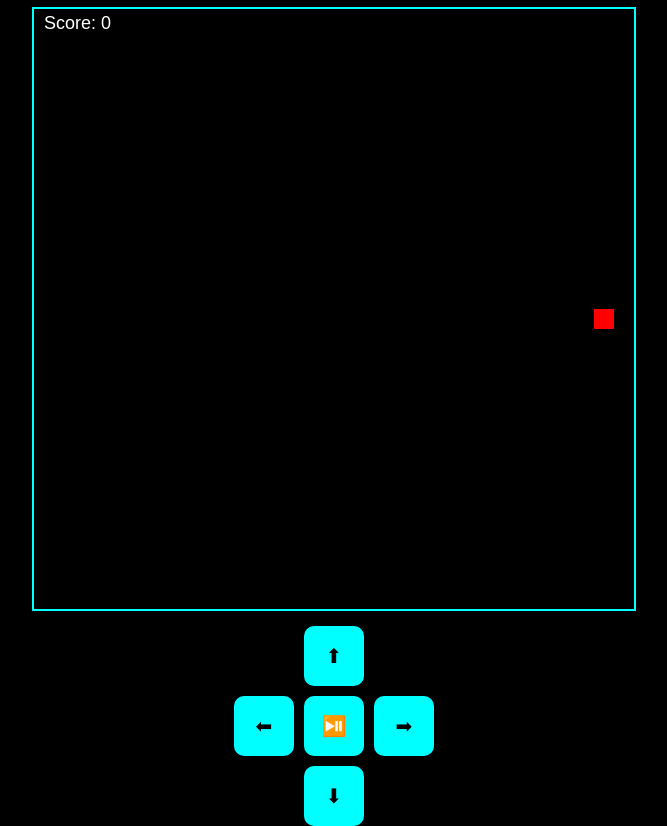
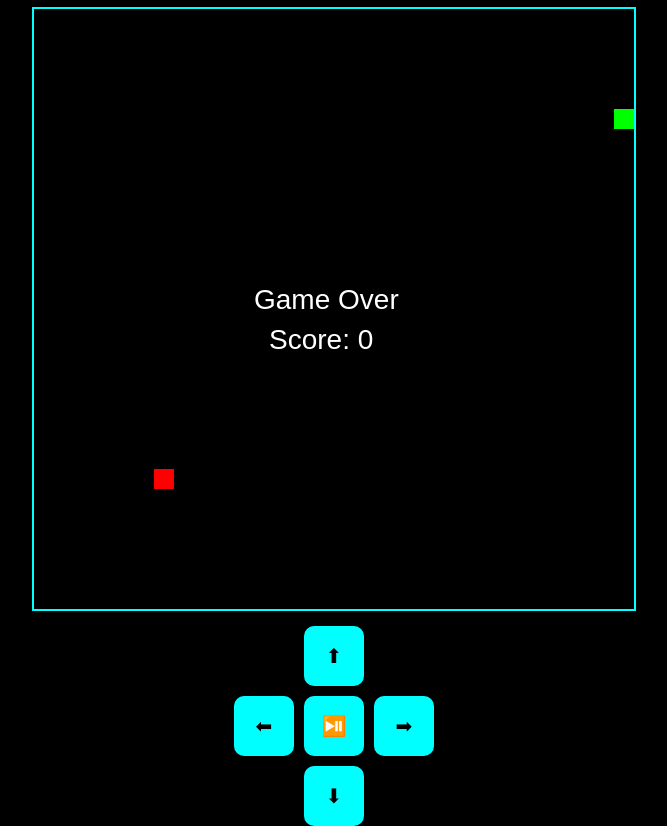
Before and after one commit to sahgyanshankar143-star/First_Portfolio, a plain HTML site: page Snake Game.html in a window 1280 px wide. Shown: the part 41-867 px from the top of the page, without its empty margins (306-973 px from the left). Drawn offline with Linux system fonts and the light colour scheme.

Commit message:
Update Snake Game.html

```diff
--- a/Snake Game.html
+++ b/Snake Game.html
@@ -14,11 +14,11 @@
     align-items: center;
     color: white;
     font-family: Arial;
+    touch-action: none;
+    overflow: hidden;
   }
 
-  h2 {
-    margin: 10px 0;
-  }
+  h2 { margin: 10px 0; }
 
   canvas {
     width: 90vw;
@@ -65,7 +65,11 @@
 </div>
 
 <script>
-/* ===== CANVAS SETUP ===== */
+/* ===== SOUND EFFECTS ===== */
+const eatSound = new Audio("eat.mp3");
+const gameOverSound = new Audio("gameover.mp3");
+
+/* ===== CANVAS ===== */
 const canvas = document.getElementById("game");
 const ctx = canvas.getContext("2d");
 
@@ -79,16 +83,21 @@ window.addEventListener("resize", resizeCanvas);
 
 const box = 20;
 let score = 0;
+let gameOver = false;
 
 /* ===== SNAKE ===== */
 let snake = [{ x: box * 5, y: box * 5 }];
 let direction = "RIGHT";
 
 /* ===== FOOD ===== */
-let food = {
-  x: Math.floor(Math.random() * (canvas.width / box)) * box,
-  y: Math.floor(Math.random() * (canvas.height / box)) * box
-};
+function randomFood() {
+  const max = Math.floor(canvas.width / box);
+  return {
+    x: Math.floor(Math.random() * max) * box,
+    y: Math.floor(Math.random() * max) * box
+  };
+}
+let food = randomFood();
 
 /* ===== CONTROLS ===== */
 function setDir(dir) {
@@ -97,15 +106,13 @@ function setDir(dir) {
   if (dir === "LEFT" && direction !== "RIGHT") direction = dir;
   if (dir === "RIGHT" && direction !== "LEFT") direction = dir;
 }
+
 document.addEventListener("keydown", e => {
   if (e.key === "ArrowUp") setDir("UP");
   if (e.key === "ArrowDown") setDir("DOWN");
   if (e.key === "ArrowLeft") setDir("LEFT");
   if (e.key === "ArrowRight") setDir("RIGHT");
-
-  if (e.code === "Space") {
-    togglePause();
-  }
+  if (e.code === "Space") togglePause();
 });
 
 /* ===== PAUSE ===== */
@@ -113,6 +120,7 @@ let gameInterval;
 let isPaused = false;
 
 function togglePause() {
+  if (gameOver) return;
   if (isPaused) {
     gameInterval = setInterval(draw, 120);
     isPaused = false;
@@ -142,23 +150,17 @@ function draw() {
   if (direction === "RIGHT") head.x += box;
 
   // Wall collision
-  if (
-    head.x < 0 ||
-    head.y < 0 ||
-    head.x >= canvas.width ||
-    head.y >= canvas.height
-  ) {
-    alert("Game Over! Score: " + score);
-    location.reload();
+  if (head.x < 0 || head.y < 0 ||
+      head.x >= canvas.width || head.y >= canvas.height) {
+    endGame();
+    return;
   }
 
   // Food collision
   if (head.x === food.x && head.y === food.y) {
     score++;
-    food = {
-      x: Math.floor(Math.random() * (canvas.width / box)) * box,
-      y: Math.floor(Math.random() * (canvas.height / box)) * box
-    };
+    eatSound.play();   // 🔊 EAT SOUND
+    food = randomFood();
   } else {
     snake.pop();
   }
@@ -166,8 +168,8 @@ function draw() {
   // Self collision
   for (let i = 1; i < snake.length; i++) {
     if (head.x === snake[i].x && head.y === snake[i].y) {
-      alert("Game Over! Score: " + score);
-      location.reload();
+      endGame();
+      return;
     }
   }
 
@@ -179,7 +181,19 @@ function draw() {
   ctx.fillText("Score: " + score, 10, 20);
 }
 
-/* ===== START GAME ===== */
+/* ===== GAME OVER ===== */
+function endGame() {
+  clearInterval(gameInterval);
+  gameOver = true;
+  gameOverSound.play();   // 🔊 GAME OVER SOUND
+
+  ctx.fillStyle = "white";
+  ctx.font = "28px Arial";
+  ctx.fillText("Game Over", canvas.width / 2 - 80, canvas.height / 2);
+  ctx.fillText("Score: " + score, canvas.width / 2 - 65, canvas.height / 2 + 40);
+}
+
+/* ===== START ===== */
 gameInterval = setInterval(draw, 120);
 </script>
 
```
